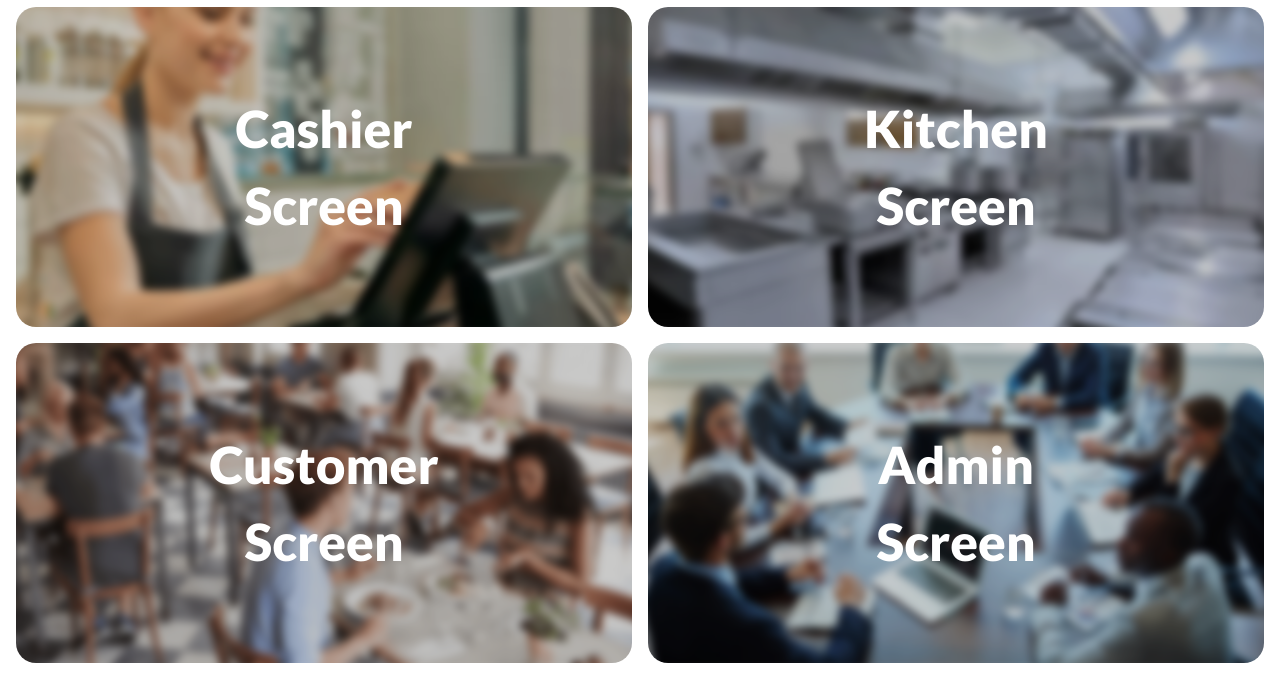
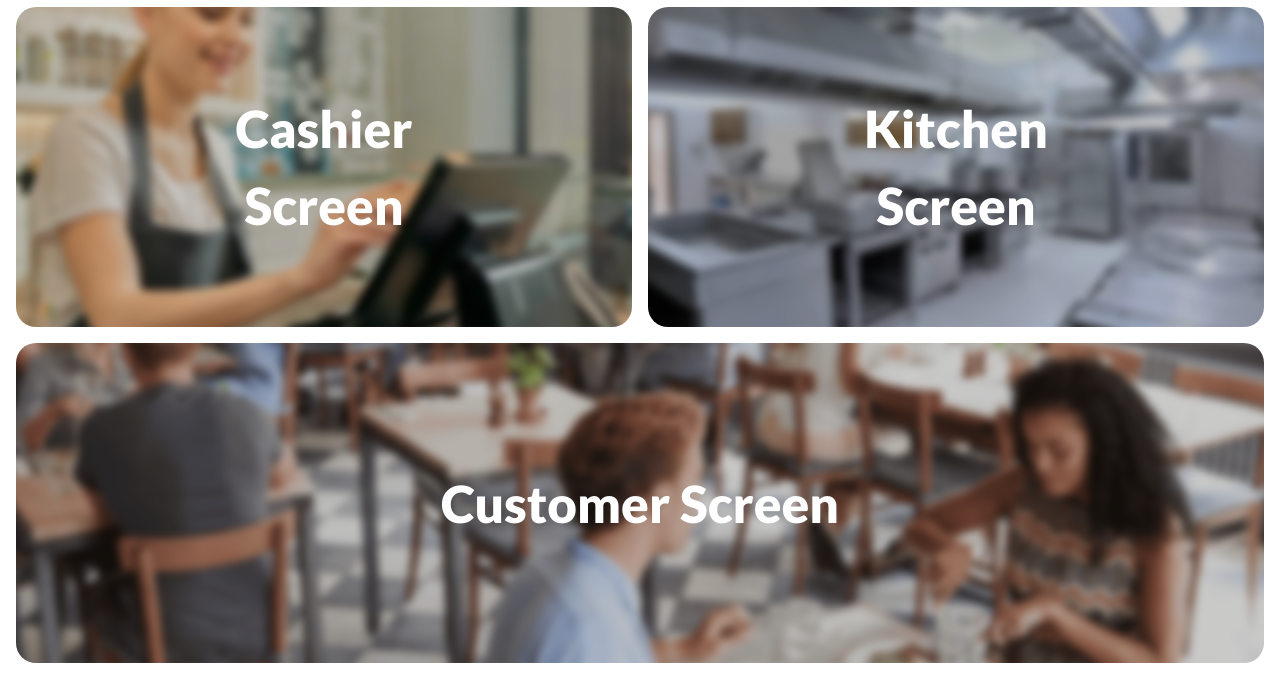
Before and after one commit to NikitaSidaway/RestaurantOrderSystem, a Flask app: page / in a window 1280 px wide. Shown: the part 125-800 px from the top of the page. Run offline with Flask 3, Linux system fonts and the light colour scheme; some libraries are stand-ins or nearby versions.

Commit message:
Deleted admin screen option

```diff
--- a/static/homestyle.css
+++ b/static/homestyle.css
@@ -16,6 +16,10 @@
   flex-grow: 1;
   gap: clamp(5px, 2vh, 40px);
 
+}
+
+.card-layout .card:last-child {
+  grid-column: 1 / -1;
 }
 
 .card {
--- a/templates/home_screen.html
+++ b/templates/home_screen.html
@@ -41,12 +41,6 @@
                 <h2>Customer Screen</h2>
             </a>
 
-            <a href="" class="card">
-                <div class="blur-container">
-                    <img src="{{ url_for('static', filename='images/admin.png') }}" alt="Admin Screen">
-                </div>
-                <h2>Admin Screen</h2>
-            </a>
 
         </div>
     </div>
```
